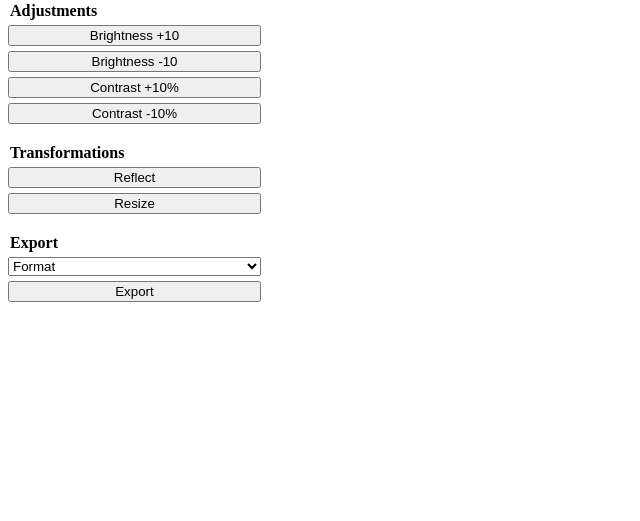
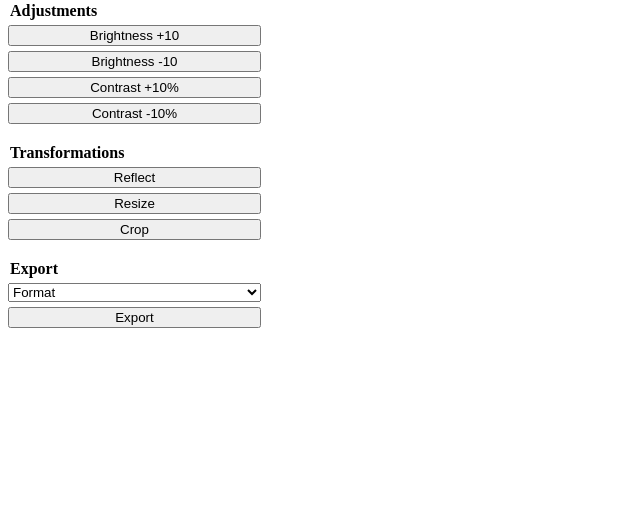
Before and after one commit to Safi2099/darkroom, a Flask app: page / in a window 1280 px wide. Shown: the part 295-816 px from the top of the page, without its empty margins (0-640 px from the left). Before the commit the page ends 597 px from the top, so only its background shows below. Run offline with Flask 3, Linux system fonts and the light colour scheme.

Commit message:
Add crop UI + transforms.js code refactor by adding transform_ui.js

```diff
--- a/static/css/styles.css
+++ b/static/css/styles.css
@@ -14,7 +14,20 @@
 .canvas-container {
     display: flex;
     justify-content: center;
+    align-items: center;
+    height: 100vh;
     flex: 1;
+}
+
+.canvas-stack {
+    position: relative;
+}
+
+#overlay {
+    position: absolute;
+    top: 0;
+    left: 0;
+    pointer-events: none;
 }
 
 fieldset {
--- a/static/js/main.js
+++ b/static/js/main.js
@@ -4,8 +4,9 @@ import { adjust } from './adjusts.js';
 import { transform } from './transforms.js';
 
 const imageInput = document.getElementById('image-input');
-const canvasContainer = document.querySelector('.canvas-container');
+const canvasStack = document.querySelector('.canvas-stack');
 const canvas = document.createElement('canvas');
+canvas.id = 'canvas';
 const ctx = canvas.getContext('2d', { willReadFrequently: true });
 let originalImageData;
 let currentObjectURL;
@@ -14,7 +15,7 @@ let image;
 imageInput.addEventListener('change', function() {
     const imageFile = imageInput.files[0];
     if (imageFile) {
-        canvasContainer.appendChild(canvas);
+        canvasStack.appendChild(canvas);
         image = new Image();
 
         if (currentObjectURL) {
--- /dev/null
+++ b/static/js/transform_ui.js
@@ -0,0 +1,105 @@
+export function runCropMode(ctx, crop) {
+    const dialog = document.getElementById('crop-dialog');
+    const canvas = document.getElementById('canvas');
+    const canvasStack = document.querySelector('.canvas-stack');
+
+    const overlay = document.createElement('canvas');
+    overlay.id = 'overlay';
+    canvasStack.appendChild(overlay);
+
+    const overlayCtx = overlay.getContext('2d');
+    overlay.width = ctx.canvas.width;
+    overlay.height = ctx.canvas.height;
+    overlayCtx.strokeStyle = 'red';
+    overlayCtx.lineWidth = 2;
+
+    let mousePressed = false;
+    let startX;
+    let startY;
+    let currentX;
+    let currentY;
+    let cropRect;
+    document.body.style.cursor = "crosshair";
+
+    function onMouseDown(event) {
+        startX = event.offsetX;
+        startY = event.offsetY;
+        mousePressed = true;
+    }
+
+    function onMouseMove(event) {
+        if (!mousePressed) {
+            return;
+        }
+
+        currentX = event.offsetX;
+        currentY = event.offsetY;
+
+        const x = Math.min(startX, currentX);
+        const y = Math.min(startY, currentY);
+        const width = Math.abs(currentX - startX);
+        const height = Math.abs(currentY - startY);
+
+        cropRect = { x, y, width, height };
+
+        overlayCtx.clearRect(0, 0, overlay.width, overlay.height);
+        overlayCtx.strokeRect(x, y, width, height);
+    }
+
+    function onMouseUp() {
+        mousePressed = false;
+        dialog.showModal();
+        dialog.addEventListener('close', dialogFunc, { once: true });
+    }
+
+    function dialogFunc() {
+        if (dialog.returnValue === 'apply' && cropRect) {
+            crop(ctx, cropRect.x, cropRect.y, cropRect.width, cropRect.height);
+        }
+
+        document.body.style.cursor = "default";
+        overlay.remove();
+
+        canvas.removeEventListener('mousedown', onMouseDown);
+        canvas.removeEventListener('mousemove', onMouseMove);
+        document.removeEventListener('mouseup', onMouseUp);
+    }
+
+    canvas.addEventListener('mousedown', onMouseDown);
+    canvas.addEventListener('mousemove', onMouseMove);
+    document.addEventListener('mouseup', onMouseUp);
+}
+
+export function runResizeDialog(ctx, resize) {
+    const ratio = ctx.canvas.width / ctx.canvas.height;
+    const inputDialog = document.getElementById('resize-dialog');
+    const widthInput = document.getElementById('resize-width-input');
+    const heightText = document.getElementById('resize-height-text');
+    const dialogForm = document.getElementById('resize-form');
+    let width;
+    let height;
+
+    inputDialog.showModal();
+
+    widthInput.addEventListener('input', showHeight);
+    dialogForm.addEventListener('submit', onSubmit, { once: true });
+
+    function showHeight(event) {
+        heightText.textContent = Math.round(Number(event.target.value) / ratio);
+    }
+
+    function onSubmit() {
+        widthInput.removeEventListener('input', showHeight);
+
+        width = Number(widthInput.value);
+        height = Number(heightText.textContent);
+
+        widthInput.value = '';
+        heightText.textContent = '';
+
+        // 4K image is the cap
+        if (width > 0 && width <= 3840 && height > 0 && height <= 2160) {
+            resize(ctx, width, height);
+        }
+    }
+}
--- a/static/js/transforms.js
+++ b/static/js/transforms.js
@@ -1,34 +1,14 @@
+import { runResizeDialog, runCropMode } from './transform_ui.js';
+
 export function transform(ctx, transform) {
-    const transforms = { reflect, resize };
+    const transforms = { reflect, resize, crop };
     const transformFunc = transforms[transform];
 
     if (transformFunc === resize) {
-        const ratio = ctx.canvas.width / ctx.canvas.height;
-        const inputDialog = document.getElementById('resize-dialog');
-        const widthInput = document.getElementById('resize-width-input');
-        const heightText = document.getElementById('resize-height-text');
-        const dialogForm = document.getElementById('resize-form');
-        let width;
-        let height;
-
-        inputDialog.showModal();
-
-        widthInput.addEventListener('input', function(event) {
-            heightText.textContent = Math.round(Number(event.target.value) / ratio);
-        });
-
-        dialogForm.addEventListener('submit', function() {
-            width = Number(widthInput.value);
-            height = Number(heightText.textContent);
-
-            widthInput.value = '';
-            heightText.textContent = '';
-
-            // 4K image is the cap
-            if (width > 0 && width <= 3840 && height > 0 && height <= 2160) {
-                transformFunc(ctx, width, height);
-            }
-        });
+        runResizeDialog(ctx, transformFunc);
+    }
+    else if (transformFunc === crop) {
+        runCropMode(ctx, transformFunc);
     }
     else {
         transformFunc(ctx);
--- a/templates/index.html
+++ b/templates/index.html
@@ -41,8 +41,8 @@
                 <fieldset>
                     <legend>Transformations</legend>
                     <button type="button" class="operation-btn" data-type="transform" data-name="reflect">Reflect</button>
+
                     <button type="button" class="operation-btn" data-type="transform" data-name="resize" id="resize-button">Resize</button>
-
                     <dialog id="resize-dialog">
                         <form method="dialog" id="resize-form">
                             <label for="resize-width-input">Width:</label>
@@ -51,6 +51,15 @@
                             <label>Height: <em><span id="resize-height-text"></span></em> (auto)</label>
                             <br><br>
                             <button type="submit">Confirm</button>
+                        </form>
+                    </dialog>
+
+                    <button type="button" class="operation-btn" data-type="transform" data-name="crop" id="crop-button">Crop</button>
+                    <dialog id="crop-dialog">
+                        <form method="dialog">
+                            <p>Crop image?</p>
+                            <button value="apply">Apply</button>
+                            <button value="cancel">Cancel</button>
                         </form>
                     </dialog>
                 </fieldset>
@@ -67,7 +76,9 @@
                 </fieldset>
             </div>
 
-            <div class="canvas-container"></div>
+            <div class="canvas-container">
+                <div class="canvas-stack"></div>
+            </div>
         </div>
 
         <script type="module" src="/static/js/main.js"></script>
```
Also changed, not shown: TODO.md (+3 -3 lines).
